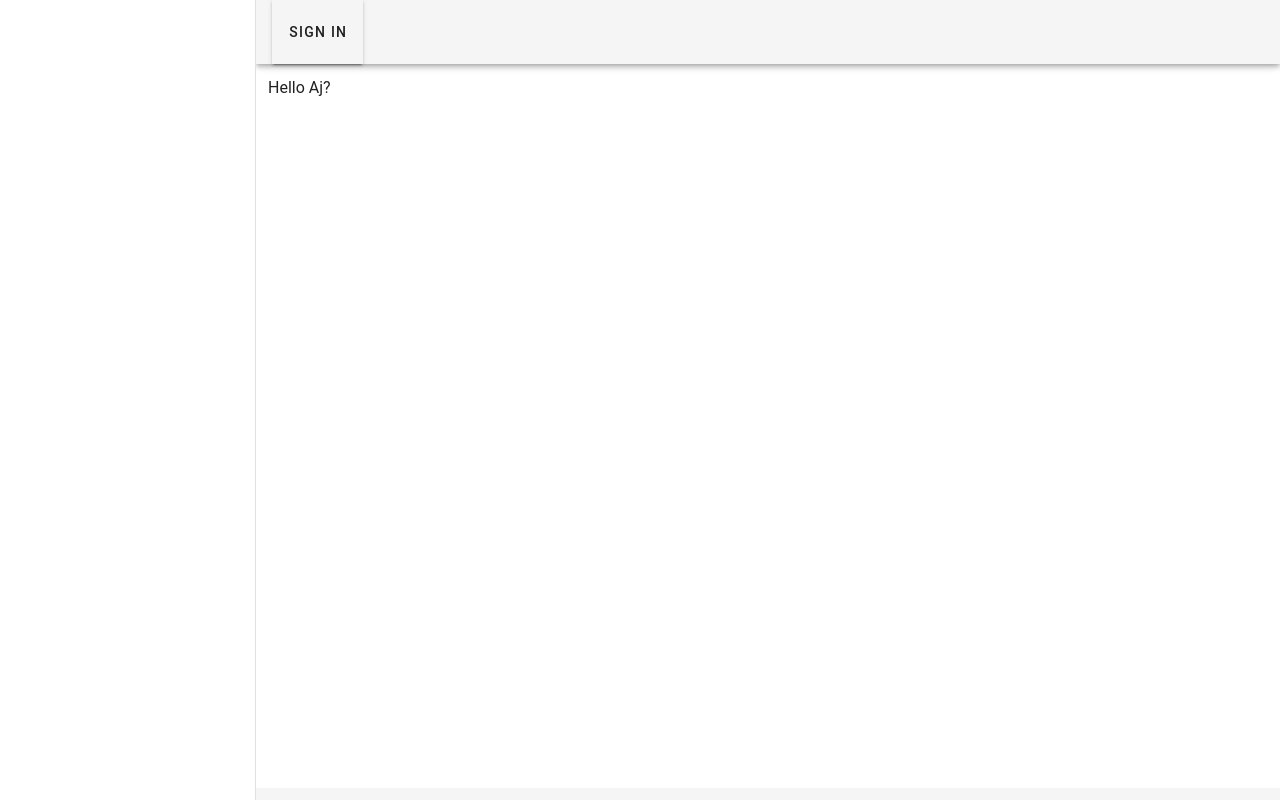
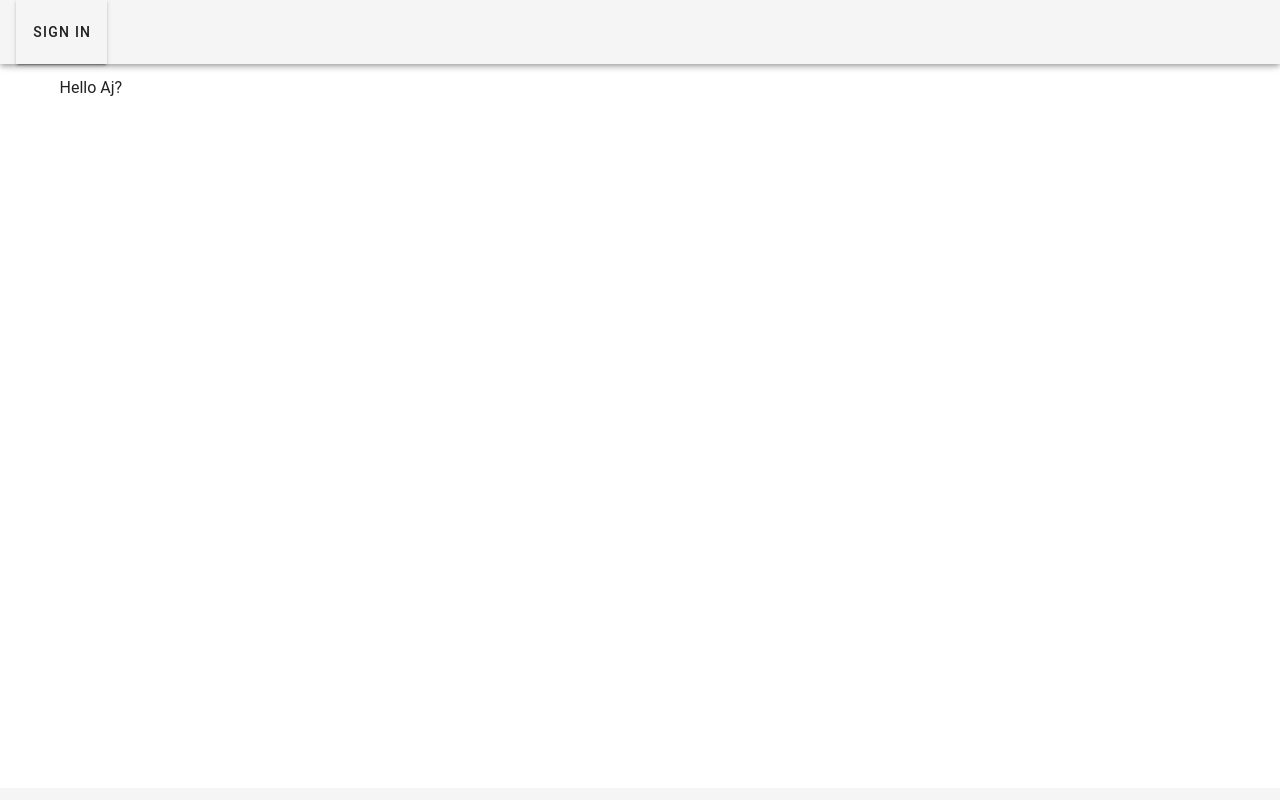
Before and after one commit to CamronFortenbery/job-application-log, a Vue app: page / in a window 1280 px wide. Built offline with nearby package versions, Linux system fonts and the light colour scheme.

Commit message:
Made nav drawer temporary

```diff
--- a/src/App.vue
+++ b/src/App.vue
@@ -11,7 +11,7 @@
       </v-app-bar>
 
       <!-- Nav Drawer -->
-      <v-navigation-drawer app>
+      <v-navigation-drawer app temporary>
 
       </v-navigation-drawer>
 
```
